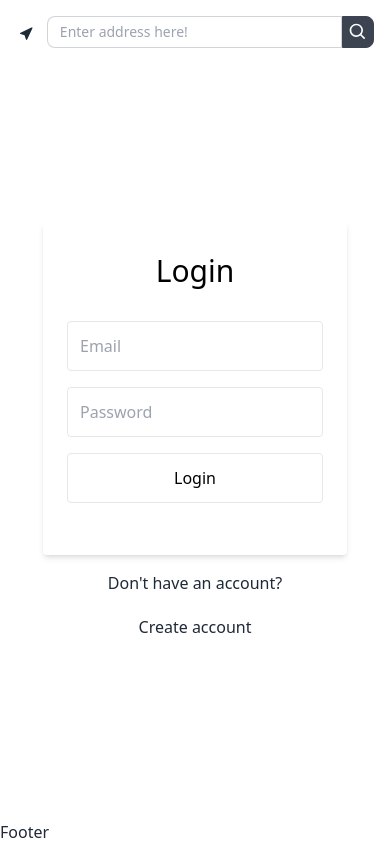
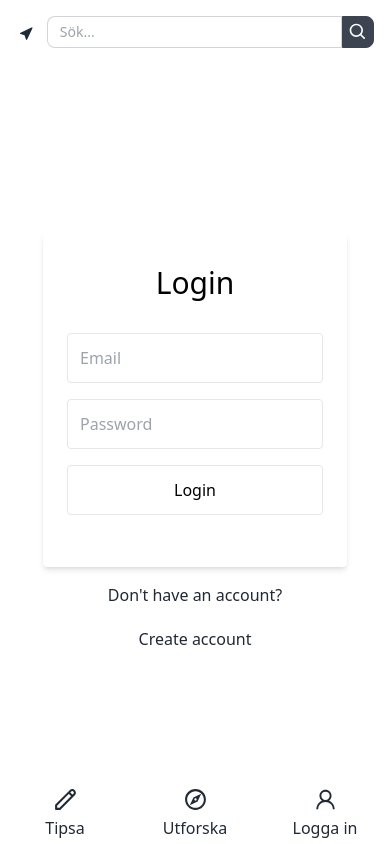
Before and after one commit to Tsubarah/samsta-haken, a React (Vite) app: page /login in a window 390 px wide. Shown: the top 844 px of the page. Built offline with nearby package versions, Linux system fonts and the light colour scheme; no server answers.

Commit message:
style footer for mobile and desktop

```diff
--- a/src/App.jsx
+++ b/src/App.jsx
@@ -18,7 +18,7 @@ function App() {
 
 			<Footer />
 
-			<ReactQueryDevtools position="bottom-right" />
+			{/* <ReactQueryDevtools position="bottom-right" /> */}
 		</div>
 	);
 }
--- a/src/components/Footer.jsx
+++ b/src/components/Footer.jsx
@@ -1,5 +1,43 @@
+import { HiOutlinePencil } from "react-icons/hi";
+import { MdOutlineExplore } from "react-icons/md";
+import { AiOutlineUser } from "react-icons/ai";
+import { VscGithubInverted } from "react-icons/vsc";
+
 const Footer = () => {
-	return <div>Footer</div>;
+	return (
+		<>
+			<div className="btm-nav lg:hidden">
+				<button>
+					<HiOutlinePencil size={25} />
+					<span className="btm-nav-label">Tipsa</span>
+				</button>
+				<button>
+					<MdOutlineExplore size={25} />
+					<span className="btm-nav-label">Utforska</span>
+				</button>
+				<button>
+					<AiOutlineUser size={25} />
+					<span className="btm-nav-label">Logga in</span>
+				</button>
+			</div>
+
+			<footer className="hidden lg:block footer footer-center p-4 bg-base-100 text-base-content">
+				<div className="grid grid-cols-3 justify-center items-center">
+					<p className="col-start-2">
+						Copyright © 2022 - All right reserved by Äcklig Mat AB
+					</p>
+					<a
+						href="https://github.com/Tsubarah/samsta-haken"
+						target="_blank"
+						rel="noreferrer"
+						className="col-start-3 justify-self-end"
+					>
+						<VscGithubInverted size={25} className="hover:text-orange-500" />
+					</a>
+				</div>
+			</footer>
+		</>
+	);
 };
 
 export default Footer;
--- a/src/components/SearchForm.jsx
+++ b/src/components/SearchForm.jsx
@@ -30,7 +30,7 @@ const SearchForm = ({ className, handleSearch, handleCurrentLocation }) => {
 			<div className="input-group">
 				<input
 					type="text"
-					placeholder="Enter address here!"
+					placeholder="Sök..."
 					onChange={(e) => setSearchInput(e.target.value)}
 					value={searchInput}
 					className="input input-sm input-bordered w-full"
```
